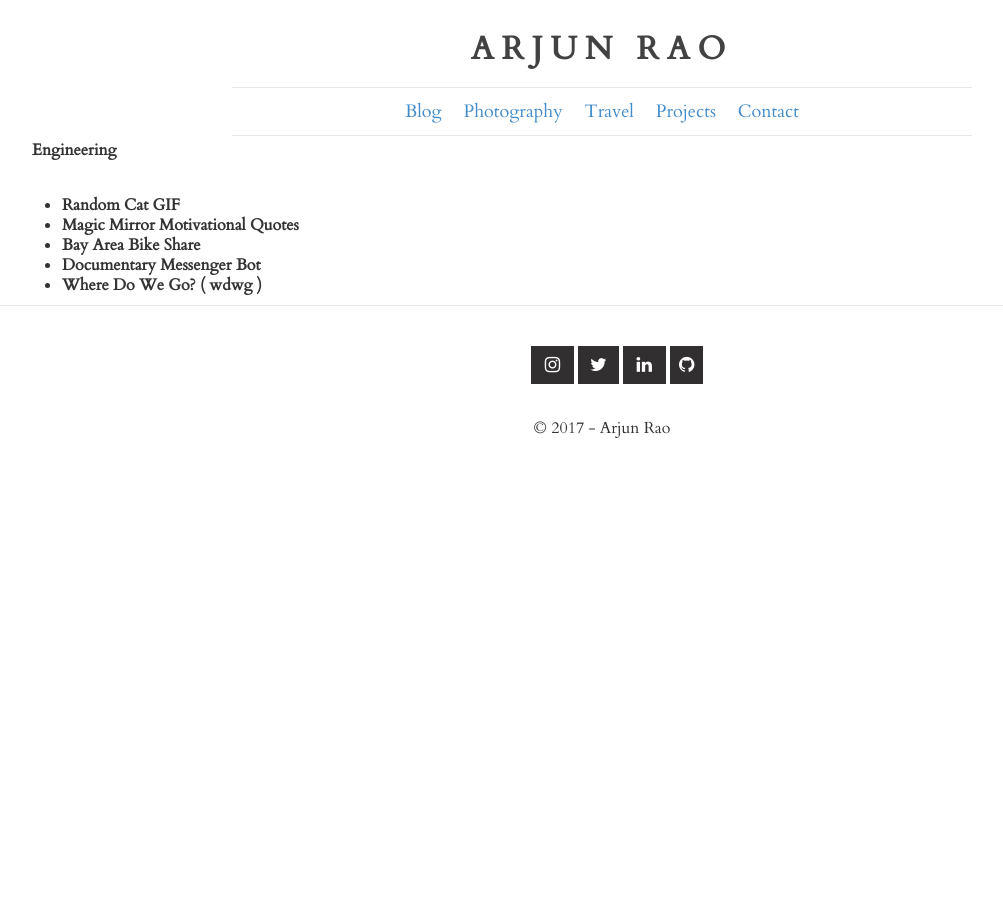
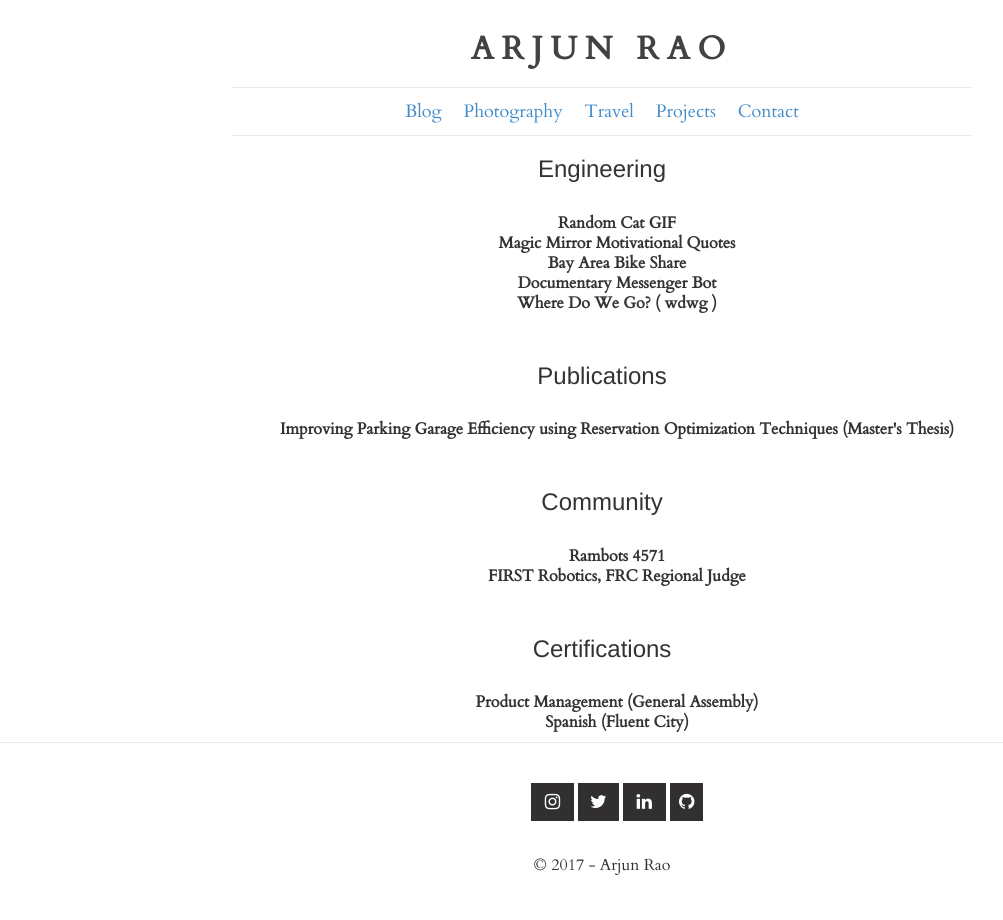
Before and after one commit to arjunrao87/arjunrao.co-v1, a Jekyll site: the page built from projects/index.html, in a window 1280 px wide. Shown: the whole page, without its empty margins (38-1041 px from the left). Built offline with Jekyll 4.4.1, drawn with Linux system fonts in a browser that asks for light colours; nearby versions of some CDN libraries; some web fonts are replaced; comment, search, counter and statistics services are not loaded.

Commit message:
MoAdding projects

```diff
--- a/_includes/projects.html
+++ b/_includes/projects.html
@@ -1,5 +1,5 @@
-<div>
-  <p><strong>Engineering</strong></p>
+<div style ="text-align:center">
+  <h3>Engineering</h3>
   <br />
   <ul>
     <li><strong>Random Cat GIF</strong></li>
@@ -8,4 +8,27 @@
     <li><strong>Documentary Messenger Bot</strong></li>
     <li><strong>Where Do We Go? ( wdwg )</strong></li>
   </ul>
+
+  <p class="spacing"></p>
+  <h3>Publications</h3>
+  <br />
+  <ul>
+    <li><strong>Improving Parking Garage Efficiency using Reservation Optimization Techniques (Master's Thesis) </strong></li>
+  </ul>
+
+  <p class="spacing"></p>
+  <h3>Community</h3>
+  <br />
+  <ul>
+    <li><strong>Rambots 4571</strong></li>
+    <li><strong>FIRST Robotics, FRC Regional Judge</strong></li>
+  </ul>
+
+  <p class="spacing"></p>
+  <h3>Certifications</h3>
+  <br />
+  <ul>
+    <li><strong>Product Management (General Assembly)</strong></li>
+    <li><strong>Spanish (Fluent City)</strong></li>
+  </ul>
 </div>
--- a/assets/css/main.css
+++ b/assets/css/main.css
@@ -4,7 +4,7 @@ body, h1, h2, h3, h4, h5, h6, p, blockquote, pre, hr, dl, dd, ol, ul, figure { m
 /** Basic styling */
 /**body { font: 400 16px/1.8 "Open Sans", "Segoe UI", Avenir, Ubuntu, Tahoma, Verdana, Helvetica, sans-serif; color: #111; background-color: #ffffff; -webkit-text-size-adjust: 100%; -webkit-font-feature-settings: "kern" 1; -moz-font-feature-settings: "kern" 1; -o-font-feature-settings: "kern" 1; font-feature-settings: "kern" 1; font-kerning: normal; }
 */
-h1,h2 {
+h1 {
 	font-family: Cardo;
 	font-size: 24px;
 	font-style: normal;
@@ -12,7 +12,15 @@ h1,h2 {
 	font-weight: 500;
 	line-height: 26.4px;
 }
-h3,a {
+h3 {
+	font-family: Cardo;
+	font-size: 18px;
+	font-style: normal;
+	font-variant: normal;;
+	font-weight: 500;
+	line-height: 15.4px;
+}
+a {
 	font-family: Cardo;
 	font-size: 18px;
 	font-style: normal;
@@ -70,22 +78,18 @@ figure > img { display: block; }
 figcaption { font-size: 14px; }
 
 .spacing {
-	padding: 50px 0;
+	padding: 10px 0;
 }
 
 /** Lists */
 ul, ol { margin-left: 30px; }
-
+ul{list-style: none}
 li > ul, li > ol { margin-bottom: 0; }
 
 /** Headings */
 h1, h2, h3, h4, h5, h6 { font-weight: 400; }
 
-h1 { text-align: center; }
-
-h2 { text-decoration: underline; }
-
-h3 { color: #424242; }
+h1,h3 { text-align: center; }
 
 /** Links */
 a { color: #0066ff; text-decoration: none; }
```
